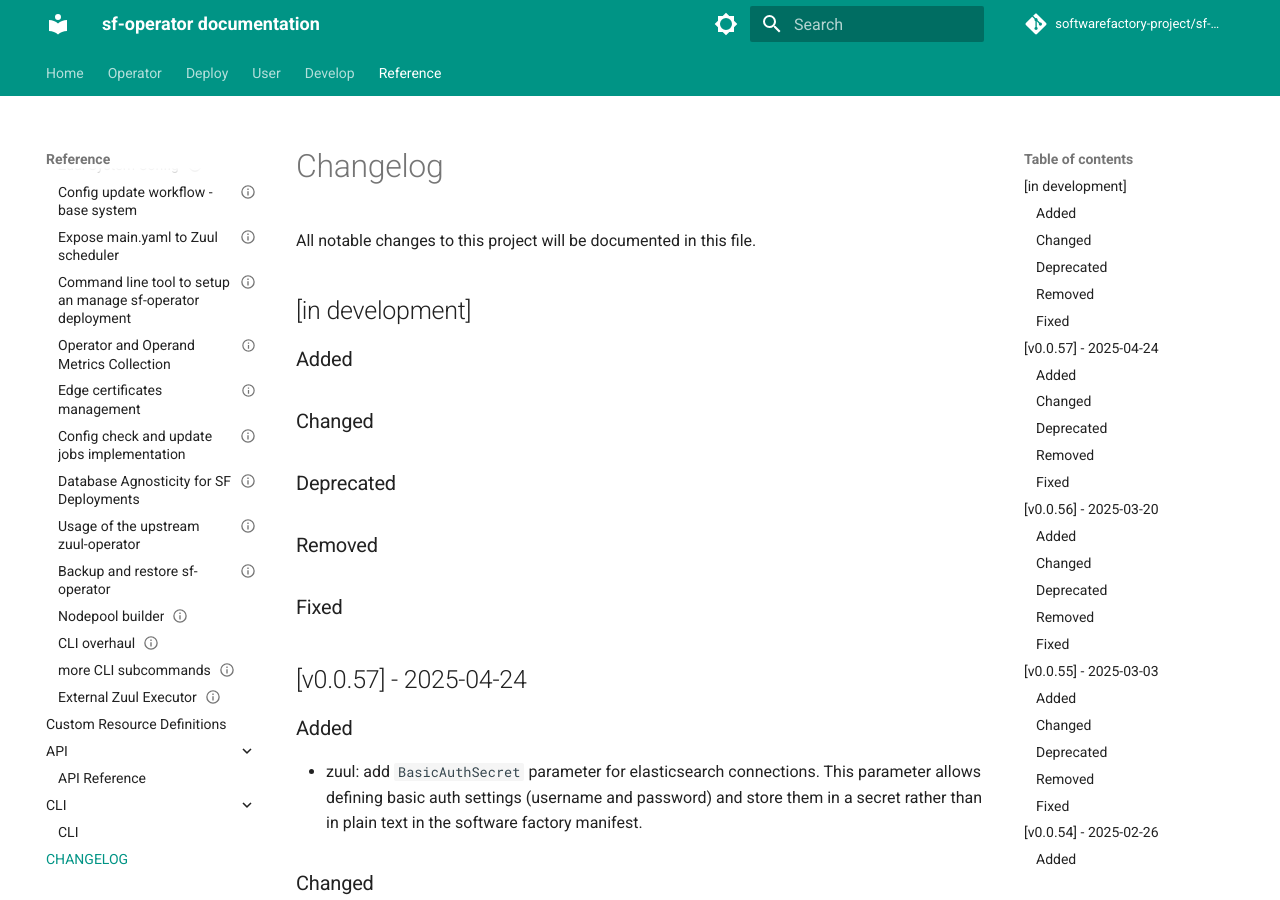
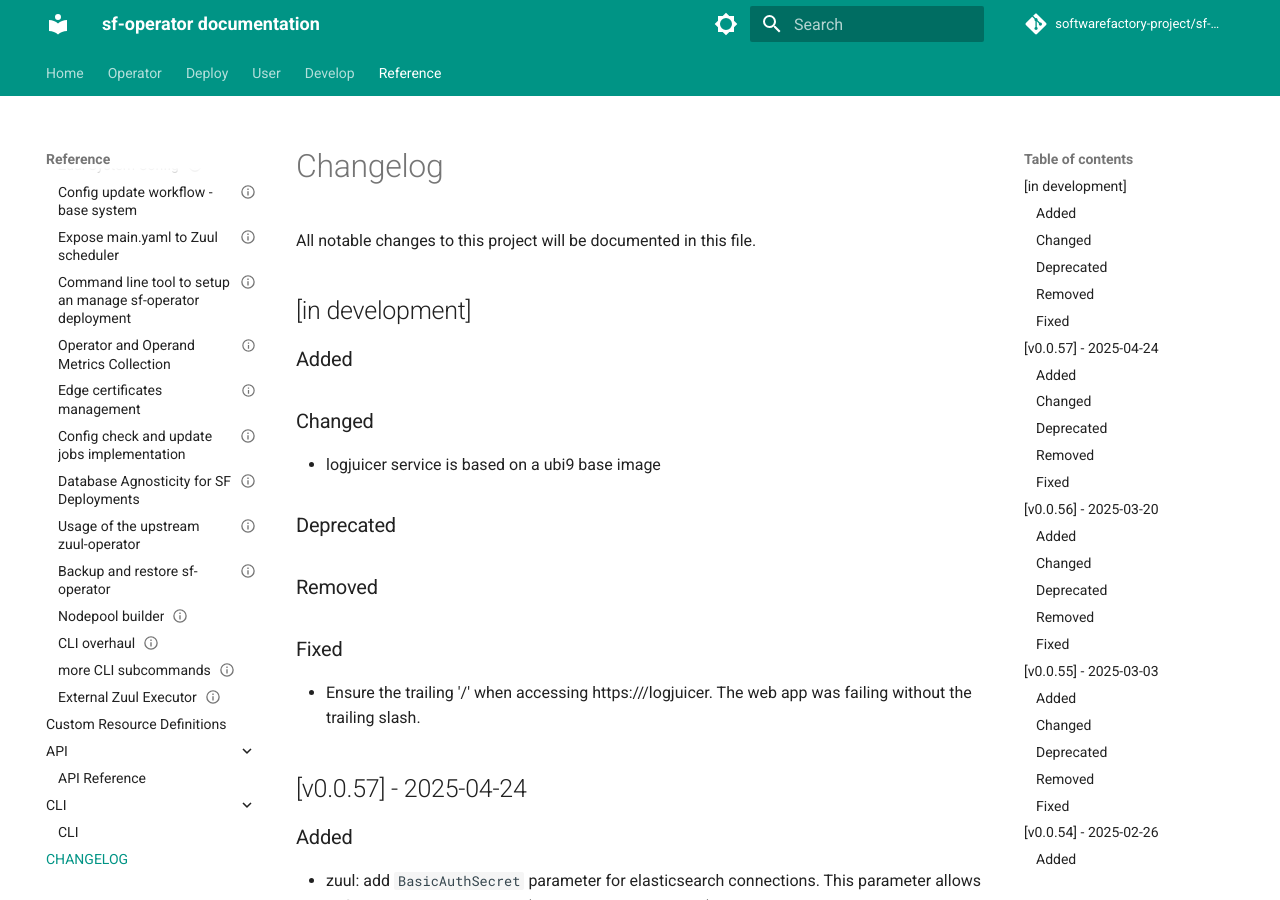
Before and after one commit to softwarefactory-project/sf-operator, an MkDocs documentation site: the page built from doc/reference/CHANGELOG.md, in a window 1280 px wide and 900 px high. Built offline with MkDocs 1.6.1 and Material for MkDocs 9.7.7, drawn with Linux system fonts in a browser that asks for light colours; comment, search, counter and statistics services are not loaded.

Commit message:
logjuicer - ensure the trailing '/' in the url
Change-Id: I36ca7533710361cd8af72918461a468b52cee5d6

```diff
--- a/controllers/static/gateway/gateway.conf
+++ b/controllers/static/gateway/gateway.conf
@@ -7,6 +7,9 @@ RewriteEngine On
 RewriteCond %{REQUEST_URI} ^/codesearch$
 RewriteRule ^(.*)$ $1/ [L,R=301]
 
+# Logjuicer requires the trailing '/'
+RewriteCond %{REQUEST_URI} ^/logjuicer$
+RewriteRule ^(.*)$ $1/ [L,R=301]
 
 <IfModule mod_proxy.c>
     ProxyVia On
--- a/doc/reference/CHANGELOG.md
+++ b/doc/reference/CHANGELOG.md
@@ -6,9 +6,14 @@ All notable changes to this project will be documented in this file.
 
 ### Added
 ### Changed
+
+- logjuicer service is based on a ubi9 base image
+
 ### Deprecated
 ### Removed
 ### Fixed
+
+- Ensure the trailing '/' when accessing https://<domain>/logjuicer. The web app was failing without the trailing slash.
 
 ## [v0.0.57] - 2025-04-24
 
```
